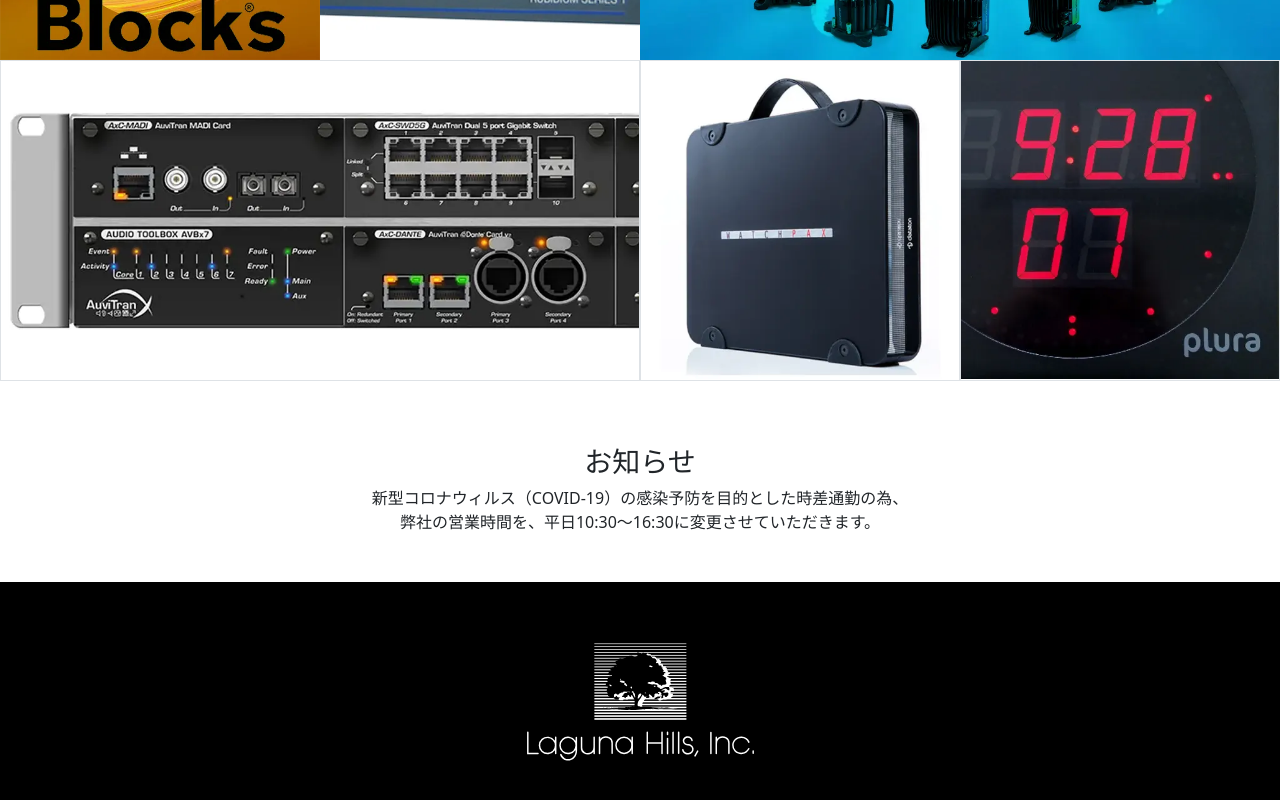
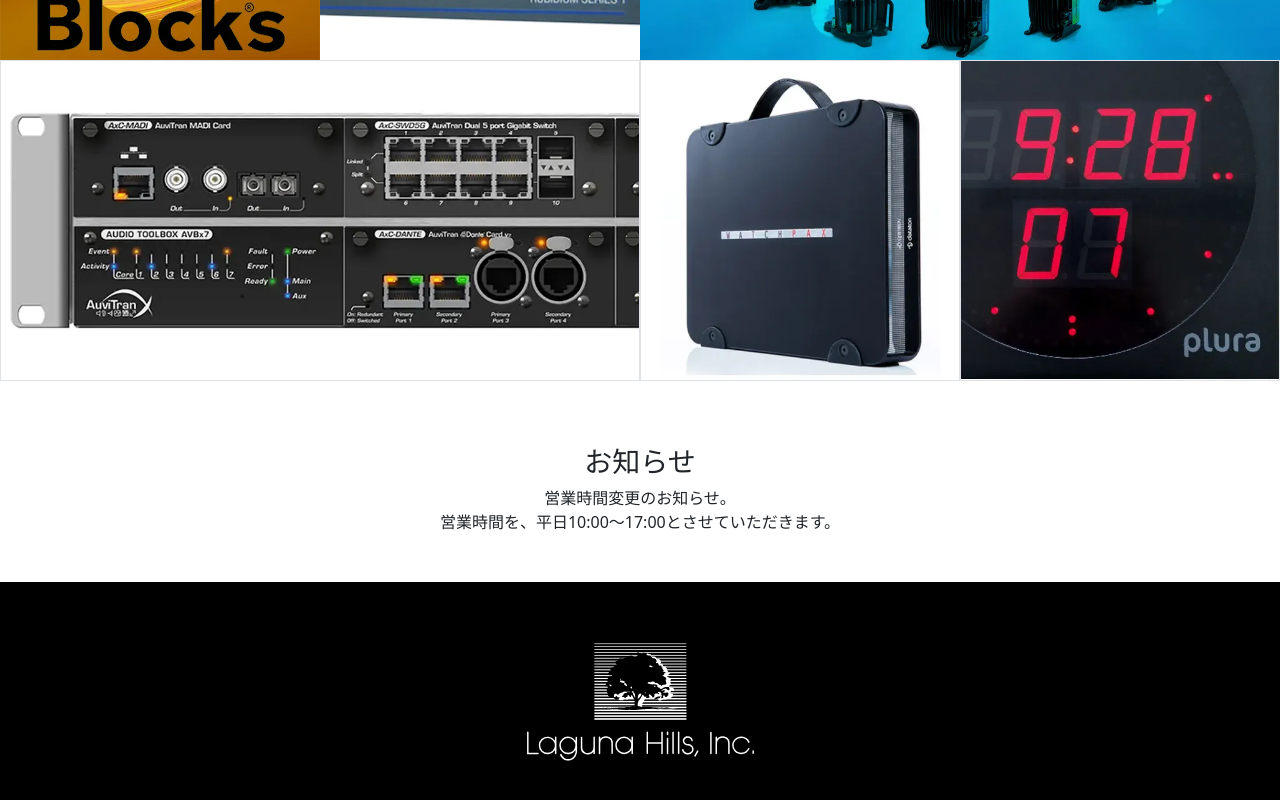
Before and after one commit to jianyi0512/laguna-hills, a Next.js app: page / in a window 1280 px wide. Shown: the part 838-1638 px from the top of the page. Built offline with nearby package versions, Linux system fonts and the light colour scheme.

Commit message:
20230507

```diff
--- a/src/pages/index.js
+++ b/src/pages/index.js
@@ -15,7 +15,7 @@ const Index = () => {
           <h3 >お知らせ</h3>
           {/* <h5><span className="badge bg-danger">New!</span>　Dataton 新製品WATCHPAX42　発売開始！</h5>
           <h5><span className="badge bg-primary">Info!</span>　Dataton 新製品WATCHPAX62　まもなく発売開始！</h5> */}
-          <p>新型コロナウィルス（COVID-19）の感染予防を目的とした時差通勤の為、<br/>弊社の営業時間を、平日10:30〜16:30に変更させていただきます。</p>
+          <p>営業時間変更のお知らせ。<br/>営業時間を、平日10:00〜17:00とさせていただきます。</p>
         </div>
       </article>
     </Layout>
```
